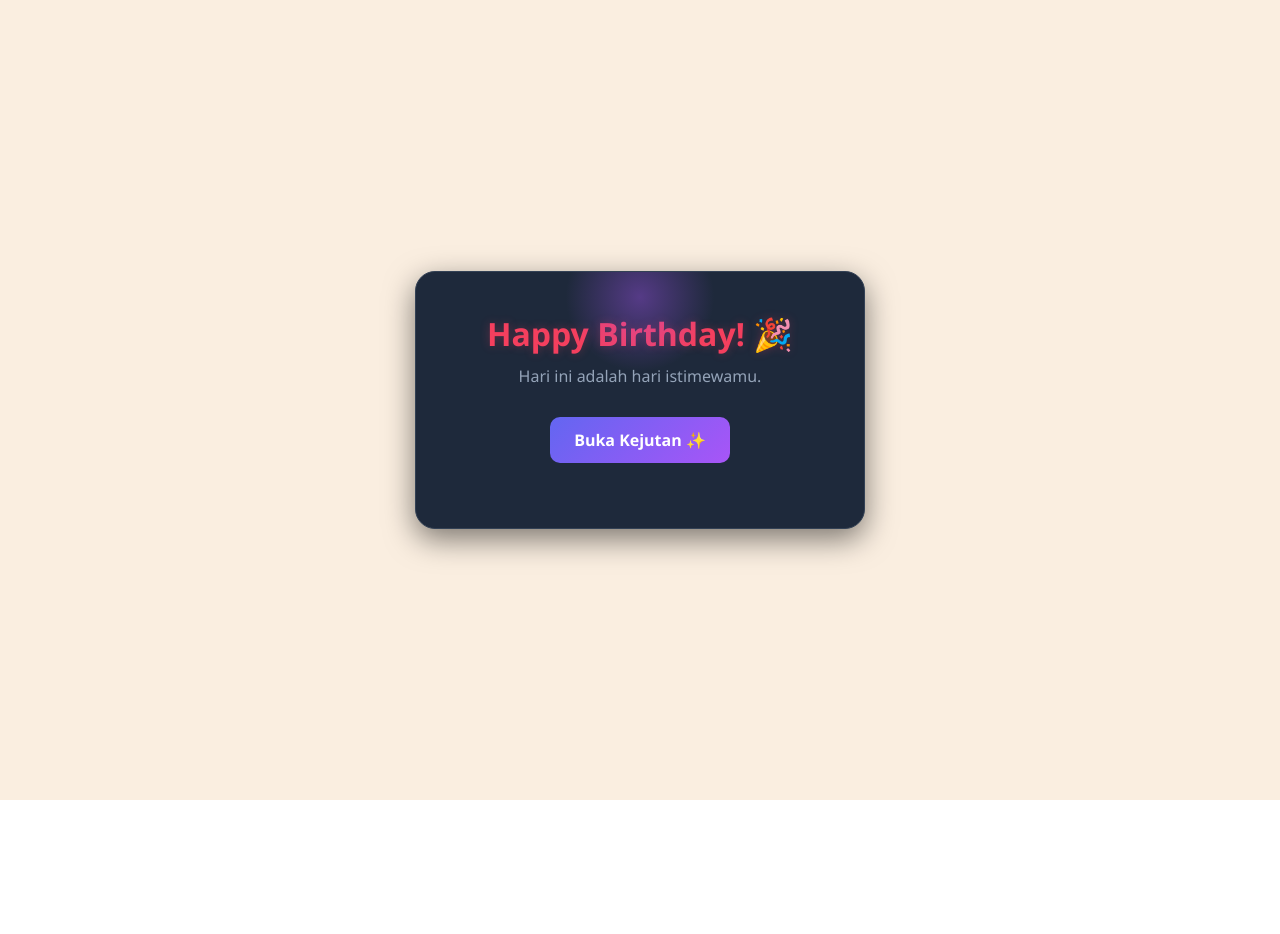
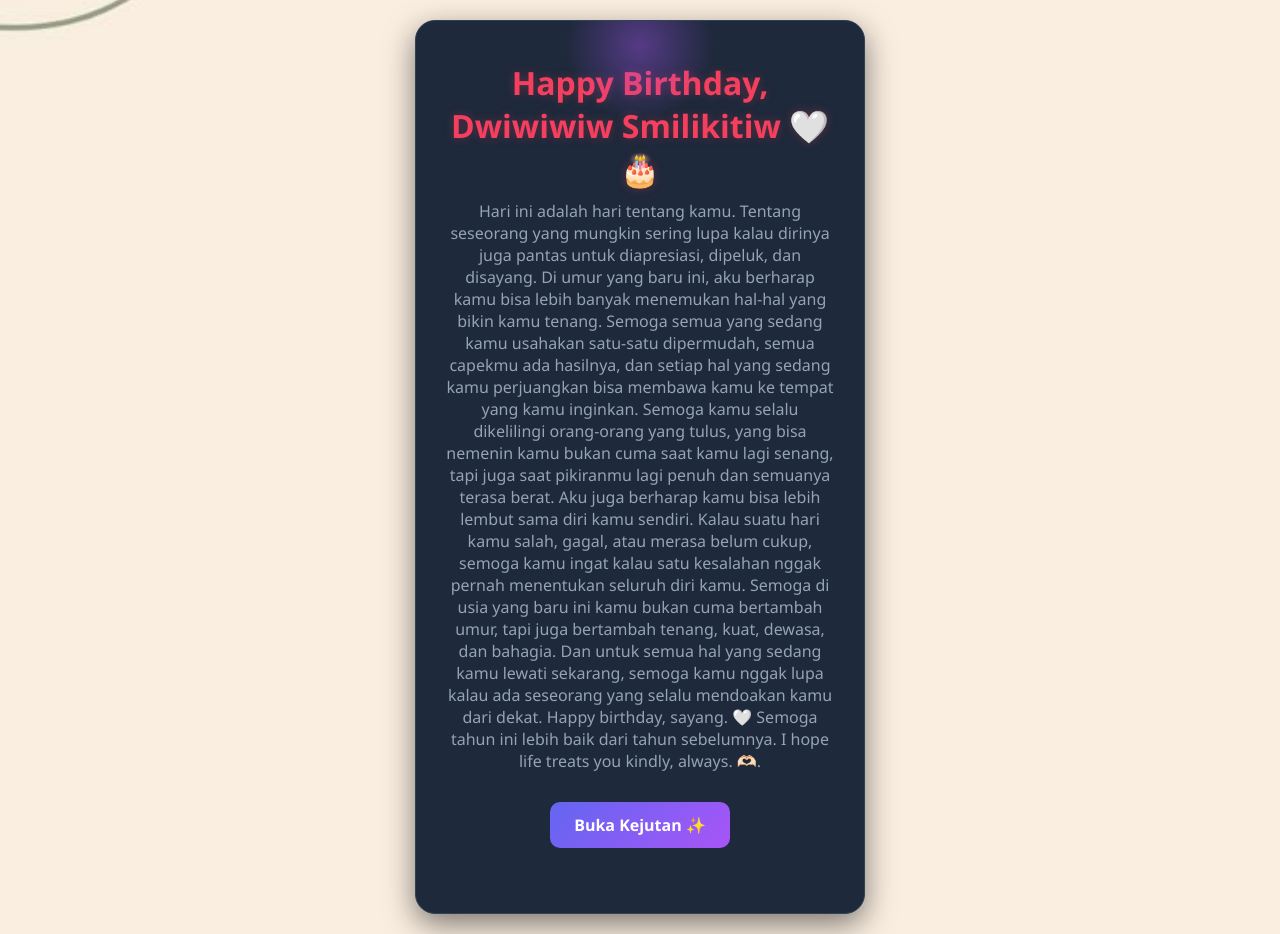
Before and after one commit to giovanodwi/FOR-YOU, a plain HTML site: page index.html in a window 1280 px wide. Before the commit the page ends 800 px from the top, so only its background shows below. Drawn offline with Linux system fonts and the light colour scheme.

Commit message:
mengubah data

```diff
--- a/index.html
+++ b/index.html
@@ -9,8 +9,25 @@
 <body>
     <div class="card">
         <div class="glow"></div>
-        <h1 class="title">Happy Birthday! 🎉</h1>
-        <p class="subtitle">Hari ini adalah hari istimewamu.</p>
+        <h1 class="title">Happy Birthday, Dwiwiwiw Smilikitiw 🤍🎂</h1>
+        <p class="subtitle">Hari ini adalah hari tentang kamu.
+Tentang seseorang yang mungkin sering lupa kalau dirinya juga pantas untuk diapresiasi, dipeluk, dan disayang.
+
+Di umur yang baru ini, aku berharap kamu bisa lebih banyak menemukan hal-hal yang bikin kamu tenang. Semoga semua yang sedang kamu usahakan satu-satu dipermudah, semua capekmu ada hasilnya, dan setiap hal yang sedang kamu perjuangkan bisa membawa kamu ke tempat yang kamu inginkan.
+
+Semoga kamu selalu dikelilingi orang-orang yang tulus, yang bisa nemenin kamu bukan cuma saat kamu lagi senang, tapi juga saat pikiranmu lagi penuh dan semuanya terasa berat.
+
+Aku juga berharap kamu bisa lebih lembut sama diri kamu sendiri. Kalau suatu hari kamu salah, gagal, atau merasa belum cukup, semoga kamu ingat kalau satu kesalahan nggak pernah menentukan seluruh diri kamu.
+
+Semoga di usia yang baru ini kamu bukan cuma bertambah umur, tapi juga bertambah tenang, kuat, dewasa, dan bahagia.
+
+Dan untuk semua hal yang sedang kamu lewati sekarang,
+semoga kamu nggak lupa kalau ada seseorang yang selalu mendoakan kamu dari dekat.
+
+Happy birthday, sayang. 🤍
+Semoga tahun ini lebih baik dari tahun sebelumnya.
+I hope life treats you kindly, always. 🫶🏻.
+</p>
 
         <button id="openBtn" onclick="revealMessage()">Buka Kejutan ✨</button>
 
```
